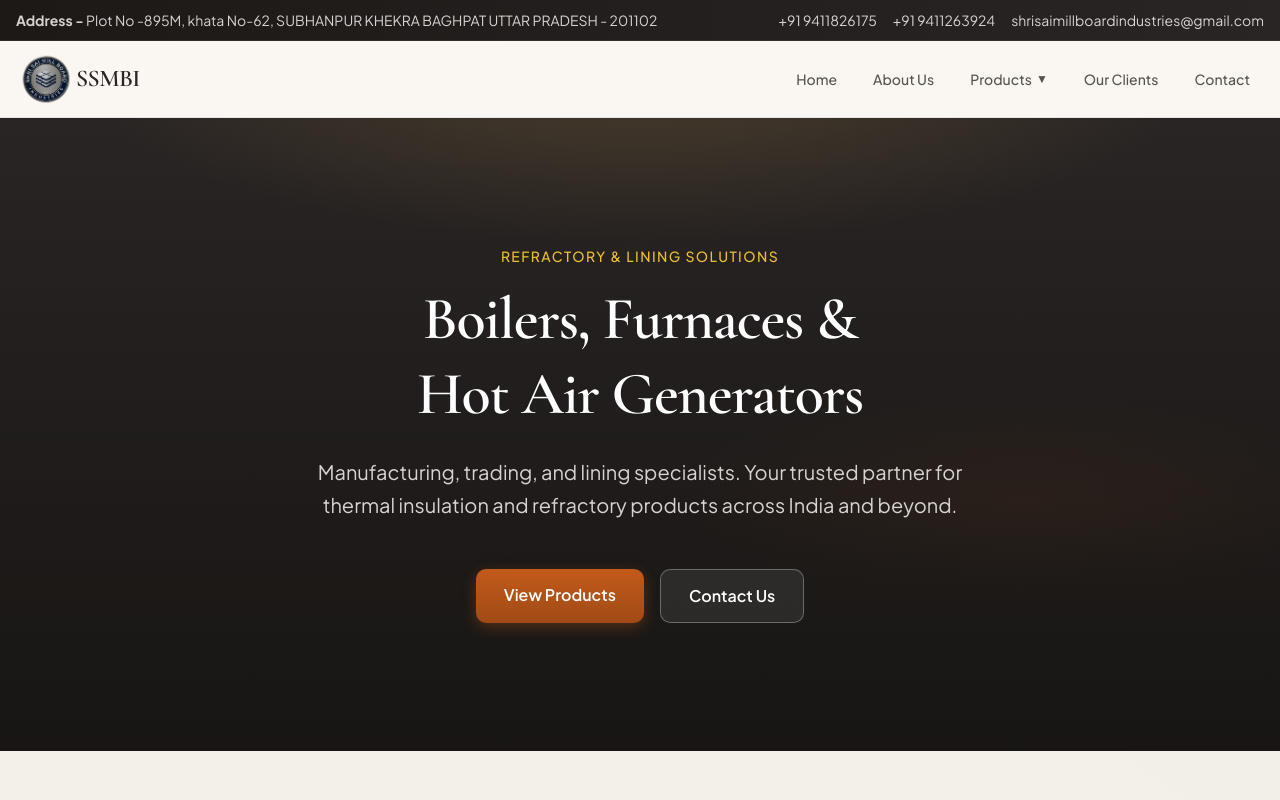
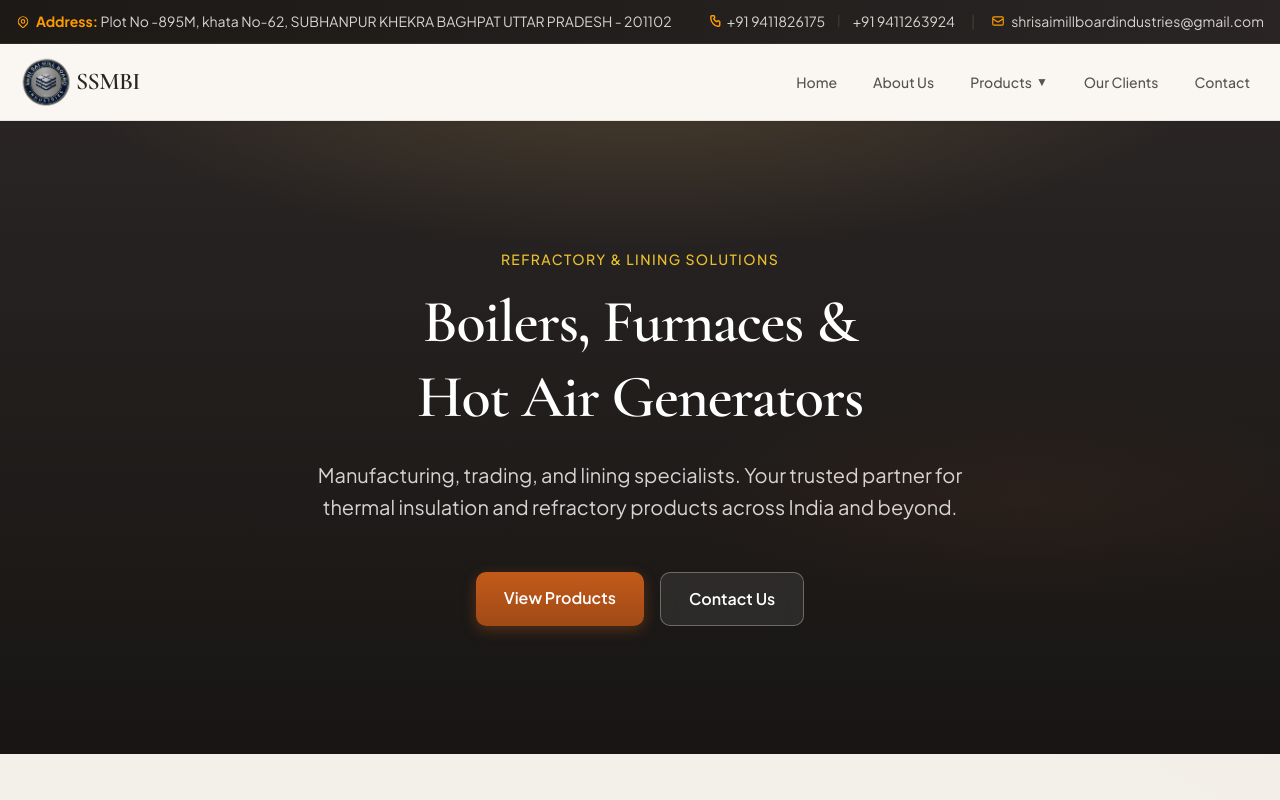
Before and after one commit to Prashant-2025/SSMBI, a React (Vite) app: page / in a window 1280 px wide. Shown: the top 800 px of the page. Built offline with nearby package versions, Linux system fonts and the light colour scheme.

Commit message:
Updated Top Bar

```diff
--- a/src/components/Layout.jsx
+++ b/src/components/Layout.jsx
@@ -1,4 +1,4 @@
-import { useState } from 'react'
+import { useState, useEffect } from 'react'
 import { Link, Outlet } from 'react-router-dom'
 import logoImg from '../assets/images/SSMBI_LOGO.png'
 
@@ -19,6 +19,14 @@ export default function Layout() {
   const [openDropdown, setOpenDropdown] = useState(null)
   const [mobileMenuOpen, setMobileMenuOpen] = useState(false)
   const [mobileExpanded, setMobileExpanded] = useState(null) // 'products' | 'international' | 'domestic'
+  const [currentSlide, setCurrentSlide] = useState(0)
+
+  useEffect(() => {
+    const timer = setInterval(() => {
+      setCurrentSlide((prev) => (prev + 1) % 3)
+    }, 4000)
+    return () => clearInterval(timer)
+  }, [])
 
   const closeMenus = () => {
     setOpenDropdown(null)
@@ -26,17 +34,107 @@ export default function Layout() {
     setMobileExpanded(null)
   }
 
+  const topBarSlides = [
+    {
+      id: 'address',
+      element: (
+        <div className="w-full text-center px-4 leading-relaxed">
+          <svg className="w-3.5 h-3.5 text-amber-500 inline mr-1.5 align-middle -mt-0.5" fill="none" stroke="currentColor" viewBox="0 0 24 24">
+            <path strokeLinecap="round" strokeLinejoin="round" strokeWidth={2} d="M17.657 16.657L13.414 20.9a1.998 1.998 0 01-2.827 0l-4.244-4.243a8 8 0 1111.314 0z" />
+            <path strokeLinecap="round" strokeLinejoin="round" strokeWidth={2} d="M15 11a3 3 0 11-6 0 3 3 0 016 0z" />
+          </svg>
+          <span className="font-bold text-amber-500">Address:</span> Plot No -895M, khata No-62, SUBHANPUR KHEKRA BAGHPAT UTTAR PRADESH - 201102
+        </div>
+      )
+    },
+    {
+      id: 'phones',
+      element: (
+        <div className="w-full text-center px-4">
+          <span className="flex items-center justify-center gap-2">
+            <a href="tel:+919411826175" className="hover:text-amber-400 transition flex items-center gap-1.5 whitespace-nowrap">
+              <svg className="w-3.5 h-3.5 text-amber-500" fill="none" stroke="currentColor" viewBox="0 0 24 24">
+                <path strokeLinecap="round" strokeLinejoin="round" strokeWidth={2.5} d="M3 5a2 2 0 012-2h3.28a1 1 0 01.94.725l.548 2.2a1.3 1.3 0 01-.321.988l-1.305 1.305a12.933 12.933 0 005.07 5.07l1.305-1.305a1.3 1.3 0 01.988-.321l2.2.548a1 1 0 01.725.94V19a2 2 0 01-2 2h-1C9.716 21 3 14.284 3 6V5z" />
+              </svg>
+              <span>+91 9411826175</span>
+            </a>
+            <span className="text-stone-700 select-none">|</span>
+            <a href="tel:+919411263924" className="hover:text-amber-400 transition flex items-center gap-1 whitespace-nowrap">
+              <span>+91 9411263924</span>
+            </a>
+          </span>
+        </div>
+      )
+    },
+    {
+      id: 'email',
+      element: (
+        <div className="w-full text-center px-4">
+          <a href="mailto:shrisaimillboardindustries@gmail.com" className="hover:text-amber-400 transition flex items-center justify-center gap-1.5 truncate max-w-[280px] mx-auto" title="shrisaimillboardindustries@gmail.com">
+            <svg className="w-3.5 h-3.5 text-amber-500 shrink-0" fill="none" stroke="currentColor" viewBox="0 0 24 24">
+              <path strokeLinecap="round" strokeLinejoin="round" strokeWidth={2} d="M3 8l7.89 5.26a2 2 0 002.22 0L21 8M5 19h14a2 2 0 002-2V7a2 2 0 00-2-2H5a2 2 0 00-2 2v10a2 2 0 002 2z" />
+            </svg>
+            <span className="truncate">shrisaimillboardindustries@gmail.com</span>
+          </a>
+        </div>
+      )
+    }
+  ]
+
   return (
     <div className="min-h-screen theme-page text-stone-800">
-      {/* Top bar - compact on mobile */}
-      <div className="bg-linear-to-r from-stone-900 to-stone-800 text-stone-300 text-sm border-b border-stone-700/50">
-        <div className="max-w-7xl mx-auto px-4 py-2.5 flex flex-wrap items-center justify-between gap-2">
-          <span className="hidden sm:inline"><span className='font-bold'>Address -</span> Plot No -895M, khata No-62, SUBHANPUR KHEKRA BAGHPAT UTTAR PRADESH - 201102</span>
-          <span className="sm:hidden">Refractory &amp; Lining</span>
-          <div className="flex items-center gap-3 sm:gap-4 shrink-0">
-            <a href="tel:+919411826175" className="hover:text-amber-400 transition whitespace-nowrap">+91 9411826175</a>
-            <a href="tel:+919411263924" className="hover:text-amber-400 transition whitespace-nowrap">+91 9411263924</a>
-            <a href="mailto:shrisaimillboardindustries@gmail.com" className="hover:text-amber-400 transition truncate max-w-[140px] sm:max-w-none" title="shrisaimillboardindustries@gmail.com">shrisaimillboardindustries@gmail.com</a>
+      {/* Mobile Top Bar Marquee (visible below md) */}
+      <div className="md:hidden bg-linear-to-r from-stone-900 to-stone-800 text-stone-300 text-[11px] sm:text-[11px] border-b border-stone-700/50 py-2 flex items-center overflow-hidden relative h-9">
+        <div className="max-w-7xl mx-auto px-4 w-full flex justify-center items-center relative h-full">
+          {topBarSlides.map((slide, index) => (
+            <div
+              key={slide.id}
+              className={`absolute w-full transition-all duration-700 ease-in-out transform flex justify-center items-center ${index === currentSlide
+                  ? 'opacity-100 translate-x-0 pointer-events-auto'
+                  : 'opacity-0 translate-x-4 pointer-events-none'
+                }`}
+            >
+              {slide.element}
+            </div>
+          ))}
+        </div>
+      </div>
+
+      {/* Desktop Top Bar (visible md and above) */}
+      <div className="hidden md:block bg-linear-to-r from-stone-900 to-stone-800 text-stone-300 text-xs lg:text-sm border-b border-stone-700/50 py-2.5">
+        <div className="max-w-7xl mx-auto px-4 flex items-center justify-between gap-4">
+          <div className="text-left">
+            <span className="leading-relaxed inline-block">
+              <svg className="w-3.5 h-3.5 text-amber-500 inline mr-1.5 align-middle -mt-0.5" fill="none" stroke="currentColor" viewBox="0 0 24 24">
+                <path strokeLinecap="round" strokeLinejoin="round" strokeWidth={2} d="M17.657 16.657L13.414 20.9a1.998 1.998 0 01-2.827 0l-4.244-4.243a8 8 0 1111.314 0z" />
+                <path strokeLinecap="round" strokeLinejoin="round" strokeWidth={2} d="M15 11a3 3 0 11-6 0 3 3 0 016 0z" />
+              </svg>
+              <span className="font-bold text-amber-500">Address:</span> Plot No -895M, khata No-62, SUBHANPUR KHEKRA BAGHPAT UTTAR PRADESH - 201102
+            </span>
+          </div>
+
+          <div className="flex items-center gap-4">
+            <div className="flex items-center gap-3">
+              <a href="tel:+919411826175" className="hover:text-amber-400 transition flex items-center justify-center md:justify-start gap-1 whitespace-nowrap">
+                <svg className="w-3.5 h-3.5 text-amber-500" fill="none" stroke="currentColor" viewBox="0 0 24 24">
+                  <path strokeLinecap="round" strokeLinejoin="round" strokeWidth={2.5} d="M3 5a2 2 0 012-2h3.28a1 1 0 01.94.725l.548 2.2a1.3 1.3 0 01-.321.988l-1.305 1.305a12.933 12.933 0 005.07 5.07l1.305-1.305a1.3 1.3 0 01.988-.321l2.2.548a1 1 0 01.725.94V19a2 2 0 01-2 2h-1C9.716 21 3 14.284 3 6V5z" />
+                </svg>
+                <span>+91 9411826175</span>
+              </a>
+              <span className="text-stone-700 text-xs select-none">|</span>
+              <a href="tel:+919411263924" className="hover:text-amber-400 transition flex items-center justify-center md:justify-start gap-1 whitespace-nowrap">
+                <span>+91 9411263924</span>
+              </a>
+            </div>
+
+            <span className="text-stone-700 select-none">|</span>
+
+            <a href="mailto:shrisaimillboardindustries@gmail.com" className="hover:text-amber-400 transition flex items-center justify-center md:justify-start gap-1.5 max-w-[280px] sm:max-w-none truncate" title="shrisaimillboardindustries@gmail.com">
+              <svg className="w-3.5 h-3.5 text-amber-500 shrink-0" fill="none" stroke="currentColor" viewBox="0 0 24 24">
+                <path strokeLinecap="round" strokeLinejoin="round" strokeWidth={2} d="M3 8l7.89 5.26a2 2 0 002.22 0L21 8M5 19h14a2 2 0 002-2V7a2 2 0 00-2-2H5a2 2 0 00-2 2v10a2 2 0 002 2z" />
+              </svg>
+              <span className="truncate">shrisaimillboardindustries@gmail.com</span>
+            </a>
           </div>
         </div>
       </div>
```
